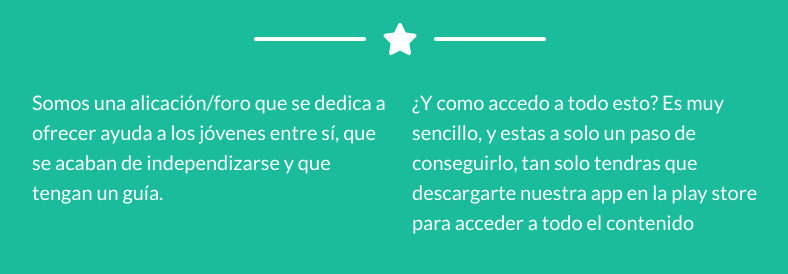
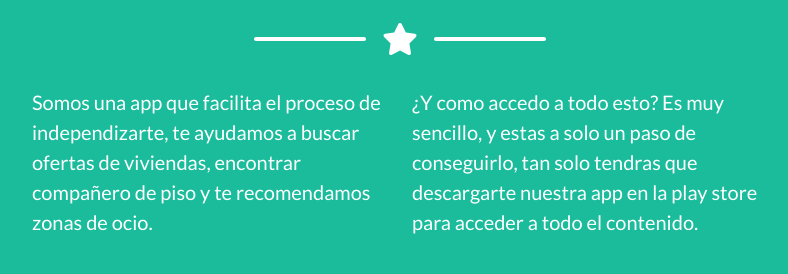
Before and after one commit to Angel16182/Yuli.github.io, a plain HTML site: page index.html in a window 1280 px wide. Shown: the part 1416-1690 px from the top of the page, without its empty margins (240-1028 px from the left). Drawn offline with nearby package versions, Linux system fonts and the light colour scheme.

Commit message:
Add files via upload

```diff
--- a/index.html
+++ b/index.html
@@ -102,11 +102,11 @@
                 </div>
                 <!-- Se ha de remplazar el texto en blanco por el texto que la empresa quiera añadir-->
                 <div class="row">
-                    <div class="col-lg-4 ms-auto"><p class="lead">Somos una alicación/foro que se dedica a ofrecer ayuda a los jóvenes entre sí,
-                        que se acaban de independizarse y que tengan un guía.
+                    <div class="col-lg-4 ms-auto"><p class="lead">Somos una app que facilita el proceso de independizarte,
+                        te ayudamos a buscar ofertas de viviendas, encontrar compañero de piso y te recomendamos zonas de ocio.
                     </p></div>
                     <div class="col-lg-4 me-auto"><p class="lead">¿Y como accedo a todo esto? Es muy sencillo, y estas a solo un paso de conseguirlo,
-                        tan solo tendras que descargarte nuestra app en la play store para acceder a todo el contenido</p></div>
+                        tan solo tendras que descargarte nuestra app en la play store para acceder a todo el contenido.</p></div>
                 </div>
                 <!-- About Section Button-->
                 <div class="text-center mt-4">
```
